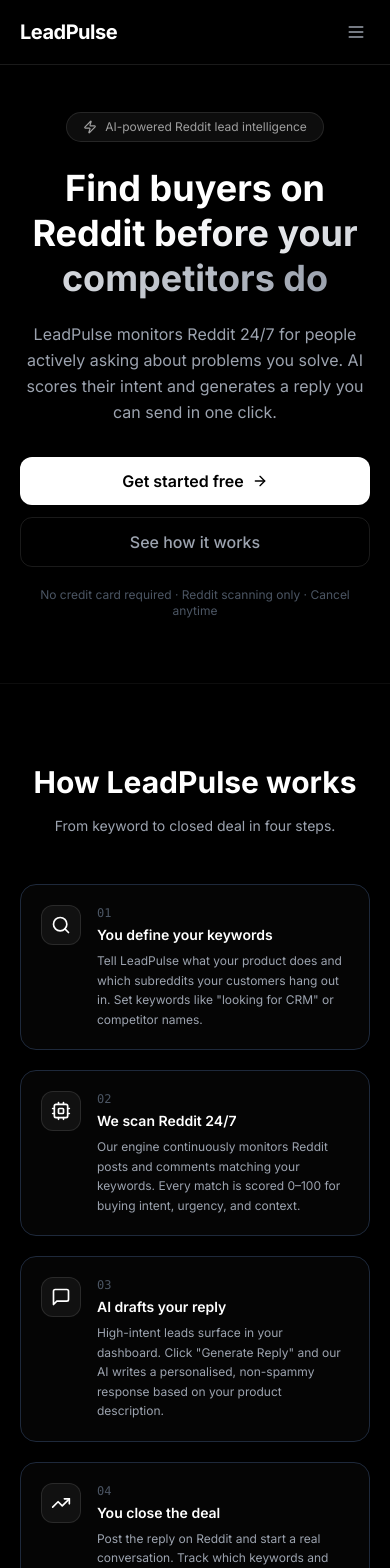
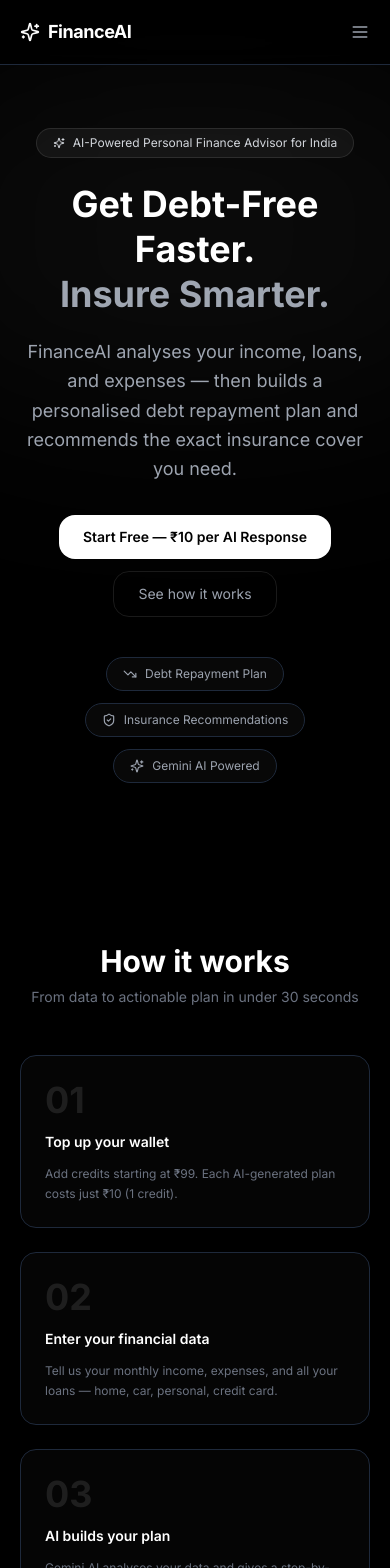
Before and after one commit to supportaff/leadpulse, a Next.js app: page / in a window 390 px wide. Shown: the top 1568 px of the page. Built offline with nearby package versions, Linux system fonts and the light colour scheme.

Commit message:
feat: rebrand homepage to FinanceAI + add Supabase schema SQL

```diff
--- a/src/components/marketing/FeaturesSection.tsx
+++ b/src/components/marketing/FeaturesSection.tsx
@@ -1,36 +1,30 @@
-import { Search, Bot, Bell, BarChart2, Shield, MessageSquare } from 'lucide-react';
+import { TrendingDown, ShieldCheck, Wallet, Zap, BarChart2, Lock } from 'lucide-react';
 
 const features = [
-  { icon: Search, title: 'Reddit scanning', desc: 'Monitors subreddits 24/7 for posts and comments matching your keywords and intent signals.' },
-  { icon: Bot, title: 'AI intent scoring', desc: 'Every post is scored 0–100 for buying intent, urgency, pain level, and competitor mentions.' },
-  { icon: Bell, title: 'Instant email alerts', desc: 'Get notified the moment a high-intent lead is detected so you can reply before anyone else.' },
-  { icon: MessageSquare, title: 'One-click AI replies', desc: 'Generate personalised, non-spammy Reddit replies based on your product description.' },
-  { icon: BarChart2, title: 'Analytics dashboard', desc: 'Track which keywords, subreddits, and campaigns generate the most leads over time.' },
-  { icon: Shield, title: 'Competitor monitoring', desc: 'Automatically flag posts mentioning your competitors so you can jump in at the right moment.' },
+  { icon: TrendingDown, title: 'Debt Repayment Planner', desc: 'Enter all your loans. AI recommends avalanche or snowball method, calculates exact months to debt-free, and allocates your surplus optimally.', color: 'text-blue-400' },
+  { icon: ShieldCheck, title: 'Insurance Planner', desc: 'Answer 7 questions about your age, income, family, and health. AI recommends specific Indian insurers, cover amounts, and estimated annual premiums.', color: 'text-green-400' },
+  { icon: Wallet, title: 'Pay-as-you-use Wallet', desc: 'No monthly subscription. Top up with ₹99, ₹199, or ₹499. Spend ₹10 per AI plan. Your credits never expire.', color: 'text-yellow-400' },
+  { icon: Zap, title: 'Gemini AI Engine', desc: 'Powered by Google Gemini 1.5 Flash — fast, accurate, and trained on Indian financial regulations and insurance products.', color: 'text-purple-400' },
+  { icon: BarChart2, title: 'Multiple Loans Support', desc: 'Add home loan, car loan, personal loan, and credit card dues all at once. AI prioritises which to close first to save maximum interest.', color: 'text-orange-400' },
+  { icon: Lock, title: 'Private & Secure', desc: 'Your financial data is never stored or shared. Each request is processed in real-time and discarded after the response.', color: 'text-gray-400' },
 ];
 
 export function FeaturesSection() {
   return (
-    <section className="py-20 px-5 bg-white border-t border-gray-100">
-      <div className="max-w-5xl mx-auto">
-        <div className="text-center mb-12">
-          <h2 className="text-3xl sm:text-4xl font-bold text-black mb-4">Everything you need to close faster</h2>
-          <p className="text-gray-500 max-w-xl mx-auto text-sm sm:text-base">Built specifically for Reddit-based outbound sales and lead generation.</p>
-        </div>
-        <div className="grid sm:grid-cols-2 lg:grid-cols-3 gap-5">
-          {features.map(({ icon: Icon, title, desc }) => (
-            <div key={title} className="bg-gray-50 border border-gray-200 rounded-2xl p-5 sm:p-6 hover:border-gray-400 transition-colors">
-              <div className="w-10 h-10 bg-black rounded-xl flex items-center justify-center mb-4">
-                <Icon className="w-5 h-5 text-white" />
-              </div>
-              <h3 className="text-base font-semibold text-black mb-2">{title}</h3>
-              <p className="text-gray-500 text-sm leading-relaxed">{desc}</p>
-            </div>
-          ))}
-        </div>
+    <section id="features" className="py-20 px-5 max-w-5xl mx-auto">
+      <div className="text-center mb-12">
+        <h2 className="text-3xl font-bold text-white">Everything you need to take control</h2>
+        <p className="text-gray-500 text-sm mt-2">Two powerful tools. One affordable wallet.</p>
+      </div>
+      <div className="grid md:grid-cols-3 gap-5">
+        {features.map(({ icon: Icon, title, desc, color }) => (
+          <div key={title} className="bg-white/[0.02] border border-white/8 rounded-2xl p-6 space-y-3 hover:border-white/15 transition">
+            <Icon className={`w-5 h-5 ${color}`} />
+            <h3 className="text-white font-semibold text-sm">{title}</h3>
+            <p className="text-gray-500 text-xs leading-relaxed">{desc}</p>
+          </div>
+        ))}
       </div>
     </section>
   );
 }
-
-export default FeaturesSection;
--- a/src/components/marketing/Footer.tsx
+++ b/src/components/marketing/Footer.tsx
@@ -1,52 +1,22 @@
 import Link from 'next/link';
+import { Sparkles } from 'lucide-react';
 
 export function Footer() {
   return (
-    <footer className="bg-black border-t border-white/10 py-10 px-5">
-      <div className="max-w-6xl mx-auto">
-        <div className="flex flex-col gap-8 md:flex-row md:items-start md:justify-between">
-          <div>
-            <span className="text-white font-bold tracking-tight text-lg">LeadPulse</span>
-            <p className="text-gray-600 text-xs mt-1">Reddit Lead Intelligence &middot; Made in India &#127470;&#127475;</p>
-          </div>
-
-          <div className="grid grid-cols-2 sm:grid-cols-3 gap-6 text-sm">
-            <div>
-              <p className="text-gray-500 text-xs uppercase tracking-wider mb-3">Product</p>
-              <div className="flex flex-col gap-2">
-                <Link href="/#how-it-works" className="text-gray-400 hover:text-white transition-colors">How it works</Link>
-                <Link href="/features" className="text-gray-400 hover:text-white transition-colors">Features</Link>
-                <Link href="/pricing" className="text-gray-400 hover:text-white transition-colors">Pricing</Link>
-              </div>
-            </div>
-            <div>
-              <p className="text-gray-500 text-xs uppercase tracking-wider mb-3">Account</p>
-              <div className="flex flex-col gap-2">
-                <Link href="/sign-in" className="text-gray-400 hover:text-white transition-colors">Sign in</Link>
-                <Link href="/sign-in" className="text-gray-400 hover:text-white transition-colors">Get started</Link>
-              </div>
-            </div>
-            <div>
-              <p className="text-gray-500 text-xs uppercase tracking-wider mb-3">Legal</p>
-              <div className="flex flex-col gap-2">
-                <Link href="/terms" className="text-gray-400 hover:text-white transition-colors">Terms &amp; Conditions</Link>
-                <Link href="/privacy" className="text-gray-400 hover:text-white transition-colors">Privacy Policy</Link>
-              </div>
-            </div>
-          </div>
+    <footer className="border-t border-white/8 py-10 px-5">
+      <div className="max-w-5xl mx-auto flex flex-col md:flex-row items-center justify-between gap-6">
+        <div className="flex items-center gap-2">
+          <Sparkles className="w-4 h-4 text-white" />
+          <span className="text-white font-bold text-sm">FinanceAI</span>
+          <span className="text-gray-600 text-xs ml-2">AI-Powered Financial Advisor</span>
         </div>
-
-        <div className="mt-8 pt-6 border-t border-white/5 flex flex-col sm:flex-row items-center justify-between gap-3">
-          <p className="text-xs text-gray-700">&copy; {new Date().getFullYear()} LeadPulse. All rights reserved.</p>
-          <div className="flex items-center gap-4 text-xs text-gray-700">
-            <Link href="/terms" className="hover:text-gray-400 transition-colors">Terms</Link>
-            <Link href="/privacy" className="hover:text-gray-400 transition-colors">Privacy</Link>
-            <a href="mailto:support@leadpulse.in" className="hover:text-gray-400 transition-colors">support@leadpulse.in</a>
-          </div>
+        <div className="flex items-center gap-6 text-xs text-gray-500">
+          <Link href="/privacy" className="hover:text-white transition">Privacy Policy</Link>
+          <Link href="/terms" className="hover:text-white transition">Terms of Service</Link>
+          <a href="mailto:support@financeai.in" className="hover:text-white transition">Support</a>
         </div>
+        <p className="text-gray-600 text-xs">© 2026 FinanceAI. Built for India.</p>
       </div>
     </footer>
   );
 }
-
-export default Footer;
--- a/src/components/marketing/Hero.tsx
+++ b/src/components/marketing/Hero.tsx
@@ -1,36 +1,47 @@
 import Link from 'next/link';
-import { ArrowRight, Zap } from 'lucide-react';
+import { Sparkles, TrendingDown, ShieldCheck } from 'lucide-react';
 
 export function Hero() {
   return (
-    <section className="pt-28 pb-16 px-5 text-center bg-black">
-      <div className="max-w-4xl mx-auto">
-        <div className="inline-flex items-center gap-2 bg-white/5 border border-white/10 rounded-full px-4 py-1.5 text-xs sm:text-sm text-white/60 mb-6 sm:mb-8">
-          <Zap className="w-3.5 h-3.5 shrink-0" />
-          AI-powered Reddit lead intelligence
+    <section className="pt-32 pb-20 px-5 text-center relative overflow-hidden">
+      {/* glow */}
+      <div className="absolute top-20 left-1/2 -translate-x-1/2 w-[600px] h-[300px] bg-white/5 blur-[120px] rounded-full pointer-events-none" />
+
+      <div className="inline-flex items-center gap-2 bg-white/5 border border-white/10 text-gray-300 text-xs px-4 py-1.5 rounded-full mb-6">
+        <Sparkles className="w-3 h-3" /> AI-Powered Personal Finance Advisor for India
       </div>
-        <h1 className="text-4xl sm:text-5xl md:text-6xl font-bold text-white leading-tight mb-5 sm:mb-6">
-          Find buyers on Reddit{' '}
-          <span className="text-transparent bg-clip-text bg-gradient-to-r from-white to-gray-400">
-            before your competitors do
-          </span>
+
+      <h1 className="text-4xl md:text-6xl font-bold text-white leading-tight max-w-3xl mx-auto">
+        Get Debt-Free Faster.
+        <br />
+        <span className="text-gray-400">Insure Smarter.</span>
       </h1>
-        <p className="text-base sm:text-xl text-gray-400 max-w-2xl mx-auto mb-8 sm:mb-10 leading-relaxed">
-          LeadPulse monitors Reddit 24/7 for people actively asking about problems you solve.
-          AI scores their intent and generates a reply you can send in one click.
+
+      <p className="mt-5 text-gray-400 text-lg max-w-xl mx-auto leading-relaxed">
+        FinanceAI analyses your income, loans, and expenses — then builds a personalised debt repayment plan and recommends the exact insurance cover you need.
       </p>
-        <div className="flex flex-col sm:flex-row items-center justify-center gap-3 sm:gap-4">
-          <Link href="/sign-in" className="w-full sm:w-auto flex items-center justify-center gap-2 bg-white hover:bg-gray-100 text-black font-semibold px-6 py-3 rounded-xl transition-colors">
-            Get started free <ArrowRight className="w-4 h-4" />
+
+      <div className="flex flex-col sm:flex-row items-center justify-center gap-3 mt-8">
+        <Link href="/sign-up" className="bg-white text-black font-semibold px-6 py-3 rounded-2xl hover:bg-gray-100 transition text-sm">
+          Start Free — ₹10 per AI Response
         </Link>
-          <Link href="#how-it-works" className="w-full sm:w-auto text-gray-400 hover:text-white font-medium px-6 py-3 rounded-xl border border-white/10 hover:border-white/30 transition-colors text-center">
+        <Link href="/#how" className="text-gray-400 hover:text-white text-sm px-6 py-3 rounded-2xl border border-white/10 hover:border-white/20 transition">
           See how it works
         </Link>
       </div>
-        <p className="text-xs text-gray-600 mt-5">No credit card required &middot; Reddit scanning only &middot; Cancel anytime</p>
+
+      {/* mini feature pills */}
+      <div className="flex flex-wrap justify-center gap-3 mt-10">
+        {[
+          { icon: TrendingDown, text: 'Debt Repayment Plan' },
+          { icon: ShieldCheck, text: 'Insurance Recommendations' },
+          { icon: Sparkles, text: 'Gemini AI Powered' },
+        ].map(({ icon: Icon, text }) => (
+          <div key={text} className="flex items-center gap-2 bg-white/[0.03] border border-white/8 text-gray-400 text-xs px-4 py-2 rounded-full">
+            <Icon className="w-3.5 h-3.5" />{text}
+          </div>
+        ))}
       </div>
     </section>
   );
 }
-
-export default Hero;
--- a/src/components/marketing/HowItWorks.tsx
+++ b/src/components/marketing/HowItWorks.tsx
@@ -1,51 +1,25 @@
-import { Search, Cpu, MessageSquare, TrendingUp } from 'lucide-react';
-
-const steps = [
-  {
-    step: '01', icon: Search, title: 'You define your keywords',
-    desc: 'Tell LeadPulse what your product does and which subreddits your customers hang out in. Set keywords like "looking for CRM" or competitor names.',
-  },
-  {
-    step: '02', icon: Cpu, title: 'We scan Reddit 24/7',
-    desc: 'Our engine continuously monitors Reddit posts and comments matching your keywords. Every match is scored 0–100 for buying intent, urgency, and context.',
-  },
-  {
-    step: '03', icon: MessageSquare, title: 'AI drafts your reply',
-    desc: 'High-intent leads surface in your dashboard. Click "Generate Reply" and our AI writes a personalised, non-spammy response based on your product description.',
-  },
-  {
-    step: '04', icon: TrendingUp, title: 'You close the deal',
-    desc: 'Post the reply on Reddit and start a real conversation. Track which keywords and subreddits convert best from your analytics dashboard.',
-  },
-];
-
 export function HowItWorks() {
+  const steps = [
+    { num: '01', title: 'Top up your wallet', desc: 'Add credits starting at ₹99. Each AI-generated plan costs just ₹10 (1 credit).' },
+    { num: '02', title: 'Enter your financial data', desc: 'Tell us your monthly income, expenses, and all your loans — home, car, personal, credit card.' },
+    { num: '03', title: 'AI builds your plan', desc: 'Gemini AI analyses your data and gives a step-by-step debt repayment roadmap with exact rupee amounts.' },
+    { num: '04', title: 'Get insured right', desc: 'Answer 7 quick questions and AI recommends the exact term, health, and critical illness cover — with provider names and premiums.' },
+  ];
   return (
-    <section id="how-it-works" className="py-20 px-5 bg-black border-t border-white/5">
-      <div className="max-w-5xl mx-auto">
-        <div className="text-center mb-12">
-          <h2 className="text-3xl sm:text-4xl font-bold text-white mb-4">How LeadPulse works</h2>
-          <p className="text-gray-400 max-w-xl mx-auto text-sm sm:text-base">From keyword to closed deal in four steps.</p>
-        </div>
-        <div className="grid sm:grid-cols-2 gap-5">
-          {steps.map(({ step, icon: Icon, title, desc }) => (
-            <div key={step} className="flex gap-4 p-5 sm:p-6 bg-white/[0.02] border border-white/8 rounded-2xl hover:border-white/20 transition-colors">
-              <div className="shrink-0">
-                <div className="w-10 h-10 bg-white/5 border border-white/10 rounded-xl flex items-center justify-center">
-                  <Icon className="w-5 h-5 text-white" />
-                </div>
-              </div>
-              <div>
-                <span className="text-xs font-mono text-gray-600 mb-1 block">{step}</span>
-                <h3 className="text-white font-semibold mb-1.5 text-sm sm:text-base">{title}</h3>
-                <p className="text-gray-400 text-xs sm:text-sm leading-relaxed">{desc}</p>
-              </div>
-            </div>
-          ))}
-        </div>
+    <section id="how" className="py-20 px-5 max-w-5xl mx-auto">
+      <div className="text-center mb-12">
+        <h2 className="text-3xl font-bold text-white">How it works</h2>
+        <p className="text-gray-500 text-sm mt-2">From data to actionable plan in under 30 seconds</p>
+      </div>
+      <div className="grid md:grid-cols-4 gap-6">
+        {steps.map(({ num, title, desc }) => (
+          <div key={num} className="bg-white/[0.02] border border-white/8 rounded-2xl p-6 space-y-3">
+            <span className="text-4xl font-bold text-white/10">{num}</span>
+            <h3 className="text-white font-semibold text-sm">{title}</h3>
+            <p className="text-gray-500 text-xs leading-relaxed">{desc}</p>
+          </div>
+        ))}
       </div>
     </section>
   );
 }
-
-export default HowItWorks;
--- a/src/components/marketing/Navbar.tsx
+++ b/src/components/marketing/Navbar.tsx
@@ -1,50 +1,38 @@
 'use client';
 import Link from 'next/link';
 import { useState } from 'react';
-import { Menu, X } from 'lucide-react';
-
-const links = [
-  { href: '/#how-it-works', label: 'How it works' },
-  { href: '/features', label: 'Features' },
-  { href: '/pricing', label: 'Pricing' },
-];
+import { Menu, X, Sparkles } from 'lucide-react';
 
 export function Navbar() {
   const [open, setOpen] = useState(false);
   return (
-    <nav className="fixed top-0 inset-x-0 z-50 border-b border-white/10 bg-black/95 backdrop-blur-md">
+    <nav className="fixed top-0 left-0 right-0 z-50 bg-black/80 backdrop-blur-md border-b border-white/8">
       <div className="max-w-6xl mx-auto px-5 h-16 flex items-center justify-between">
-        <Link href="/" className="text-xl font-bold text-white tracking-tight">LeadPulse</Link>
-
-        {/* Desktop nav */}
-        <div className="hidden md:flex items-center gap-6">
-          {links.map(l => (
-            <Link key={l.href} href={l.href} className="text-sm text-gray-400 hover:text-white transition-colors">{l.label}</Link>
-          ))}
-          <Link href="/sign-in" className="text-sm text-gray-400 hover:text-white transition-colors">Sign in</Link>
-          <Link href="/sign-in" className="bg-white hover:bg-gray-100 text-black text-sm font-semibold px-4 py-2 rounded-lg transition-colors">Get started</Link>
+        <div className="flex items-center gap-2">
+          <Sparkles className="w-5 h-5 text-white" />
+          <span className="text-white font-bold text-lg tracking-tight">FinanceAI</span>
         </div>
-
-        {/* Mobile hamburger */}
-        <button onClick={() => setOpen(v => !v)} className="md:hidden text-gray-400 hover:text-white p-1">
+        <div className="hidden md:flex items-center gap-8 text-sm text-gray-400">
+          <Link href="/#features" className="hover:text-white transition">Features</Link>
+          <Link href="/#how" className="hover:text-white transition">How it works</Link>
+          <Link href="/#pricing" className="hover:text-white transition">Pricing</Link>
+        </div>
+        <div className="hidden md:flex items-center gap-3">
+          <Link href="/sign-in" className="text-sm text-gray-400 hover:text-white transition px-4 py-2">Sign in</Link>
+          <Link href="/sign-up" className="text-sm bg-white text-black font-semibold px-4 py-2 rounded-xl hover:bg-gray-100 transition">Get Started Free</Link>
+        </div>
+        <button className="md:hidden text-gray-400 hover:text-white" onClick={() => setOpen(!open)}>
           {open ? <X className="w-5 h-5" /> : <Menu className="w-5 h-5" />}
         </button>
       </div>
-
-      {/* Mobile menu */}
       {open && (
-        <div className="md:hidden bg-black border-t border-white/10 px-5 py-4 flex flex-col gap-4">
-          {links.map(l => (
-            <Link key={l.href} href={l.href} onClick={() => setOpen(false)}
-              className="text-sm text-gray-300 hover:text-white transition-colors">{l.label}</Link>
-          ))}
-          <Link href="/sign-in" onClick={() => setOpen(false)} className="text-sm text-gray-300 hover:text-white transition-colors">Sign in</Link>
-          <Link href="/sign-in" onClick={() => setOpen(false)}
-            className="bg-white text-black text-sm font-semibold px-4 py-2.5 rounded-xl text-center transition-colors hover:bg-gray-100">Get started free</Link>
+        <div className="md:hidden border-t border-white/8 bg-black px-5 py-4 space-y-3 text-sm">
+          <Link href="/#features" className="block text-gray-400 hover:text-white py-1" onClick={() => setOpen(false)}>Features</Link>
+          <Link href="/#how" className="block text-gray-400 hover:text-white py-1" onClick={() => setOpen(false)}>How it works</Link>
+          <Link href="/#pricing" className="block text-gray-400 hover:text-white py-1" onClick={() => setOpen(false)}>Pricing</Link>
+          <Link href="/sign-up" className="block bg-white text-black font-semibold text-center py-2.5 rounded-xl hover:bg-gray-100 transition" onClick={() => setOpen(false)}>Get Started Free</Link>
         </div>
       )}
     </nav>
   );
 }
-
-export default Navbar;
--- a/src/components/marketing/PricingSection.tsx
+++ b/src/components/marketing/PricingSection.tsx
@@ -1,62 +1,67 @@
-'use client';
 import Link from 'next/link';
 import { Check } from 'lucide-react';
 
 const plans = [
   {
-    name: 'Starter', price: 499, desc: 'Perfect for solo founders testing Reddit outbound.',
-    features: ['3 campaigns', '100 leads / month', '30 AI replies / month', 'Email alerts', 'Reddit scanning', 'Basic analytics'],
+    name: 'Starter',
+    price: '₹99',
+    credits: '10 credits',
+    per: '₹10 per AI plan',
+    features: ['10 AI-generated plans', 'Debt repayment planner', 'Insurance recommender', 'Credits never expire'],
+    cta: 'Buy Starter',
+    highlight: false,
   },
   {
-    name: 'Growth', price: 999, desc: 'For growing teams that need more volume.', popular: true,
-    features: ['10 campaigns', '500 leads / month', '150 AI replies / month', 'Email alerts', 'Reddit scanning', 'Competitor monitoring', 'Priority support'],
+    name: 'Popular',
+    price: '₹249',
+    credits: '30 credits',
+    per: '₹8.3 per AI plan',
+    features: ['30 AI-generated plans', 'Debt repayment planner', 'Insurance recommender', 'Credits never expire', 'Save 17% vs Starter'],
+    cta: 'Buy Popular',
+    highlight: true,
   },
   {
-    name: 'Pro', price: 1499, desc: 'Unlimited power for serious operators.',
-    features: ['Unlimited campaigns', '2000 leads / month', '500 AI replies / month', 'Email alerts', 'Reddit scanning', 'Competitor monitoring', 'API access', 'White-label ready'],
+    name: 'Power',
+    price: '₹499',
+    credits: '70 credits',
+    per: '₹7.1 per AI plan',
+    features: ['70 AI-generated plans', 'Debt repayment planner', 'Insurance recommender', 'Credits never expire', 'Save 29% vs Starter', 'Priority support'],
+    cta: 'Buy Power',
+    highlight: false,
   },
 ];
 
 export function PricingSection() {
   return (
-    <section id="pricing" className="py-20 px-5 bg-black border-t border-white/5">
-      <div className="max-w-5xl mx-auto">
+    <section id="pricing" className="py-20 px-5 max-w-5xl mx-auto">
       <div className="text-center mb-12">
-          <h2 className="text-3xl sm:text-4xl font-bold text-white mb-4">Simple, transparent pricing</h2>
-          <p className="text-gray-400 text-sm sm:text-base">All prices in INR. Cancel anytime, no hidden fees.</p>
+        <h2 className="text-3xl font-bold text-white">Simple wallet pricing</h2>
+        <p className="text-gray-500 text-sm mt-2">No subscriptions. No monthly fees. Pay only for what you use.</p>
       </div>
-        <div className="grid sm:grid-cols-2 lg:grid-cols-3 gap-5">
-          {plans.map(plan => (
-            <div key={plan.name} className={`relative rounded-2xl p-6 border transition-colors ${
-              plan.popular ? 'bg-white border-white' : 'bg-white/[0.02] border-white/10 hover:border-white/25'
+      <div className="grid md:grid-cols-3 gap-6">
+        {plans.map(({ name, price, credits, per, features, cta, highlight }) => (
+          <div key={name} className={`rounded-2xl p-6 space-y-5 border ${
+            highlight ? 'bg-white text-black border-transparent' : 'bg-white/[0.02] border-white/8 text-white'
           }`}>
-              {plan.popular && (
-                <span className="absolute -top-3 left-1/2 -translate-x-1/2 bg-black text-white text-xs font-semibold px-3 py-1 rounded-full border border-white/20 whitespace-nowrap">Most popular</span>
-              )}
-              <h3 className={`text-lg font-bold mb-1 ${plan.popular ? 'text-black' : 'text-white'}`}>{plan.name}</h3>
-              <p className={`text-sm mb-5 ${plan.popular ? 'text-gray-600' : 'text-gray-400'}`}>{plan.desc}</p>
-              <div className="mb-6">
-                <span className={`text-4xl font-bold ${plan.popular ? 'text-black' : 'text-white'}`}>&#8377;{plan.price.toLocaleString('en-IN')}</span>
-                <span className="text-sm text-gray-500 ml-1">/month</span>
+            <div>
+              <p className={`text-xs font-semibold uppercase tracking-wide ${highlight ? 'text-gray-500' : 'text-gray-500'}`}>{name}</p>
+              <p className={`text-4xl font-bold mt-1 ${highlight ? 'text-black' : 'text-white'}`}>{price}</p>
+              <p className={`text-sm mt-0.5 ${highlight ? 'text-gray-600' : 'text-gray-400'}`}>{credits} · {per}</p>
             </div>
-              <ul className="space-y-2.5 mb-8">
-                {plan.features.map(f => (
-                  <li key={f} className="flex items-center gap-2 text-sm">
-                    <Check className={`w-4 h-4 shrink-0 ${plan.popular ? 'text-black' : 'text-white'}`} />
-                    <span className={plan.popular ? 'text-gray-700' : 'text-gray-300'}>{f}</span>
+            <ul className="space-y-2">
+              {features.map(f => (
+                <li key={f} className={`flex items-center gap-2 text-xs ${highlight ? 'text-gray-700' : 'text-gray-400'}`}>
+                  <Check className="w-3.5 h-3.5 shrink-0" />{f}
                 </li>
               ))}
             </ul>
-              <Link href="/sign-in" className={`block text-center py-2.5 rounded-xl font-semibold text-sm transition-colors ${
-                plan.popular ? 'bg-black hover:bg-gray-900 text-white' : 'border border-white/20 hover:border-white/50 text-white hover:bg-white/5'
-              }`}>Get started</Link>
+            <Link href="/sign-up" className={`block text-center text-sm font-semibold py-2.5 rounded-xl transition ${
+              highlight ? 'bg-black text-white hover:bg-gray-800' : 'bg-white/10 text-white hover:bg-white/15'
+            }`}>{cta}</Link>
           </div>
         ))}
       </div>
-        <p className="text-center text-xs text-gray-600 mt-8">GST applicable &middot; Payments via PayU</p>
-      </div>
+      <p className="text-center text-gray-600 text-xs mt-6">Payments secured by PayU · Indian Rupees only · Credits never expire</p>
     </section>
   );
 }
-
-export default PricingSection;
```
Also changed, not shown: src/components/marketing/CTASection.tsx (+9 -9 lines), src/components/marketing/TestimonialsSection.tsx (+17 -30 lines), 1 other file (tests, documents, lock files or other folders). Lines whose indentation alone changed are shown as unchanged.
